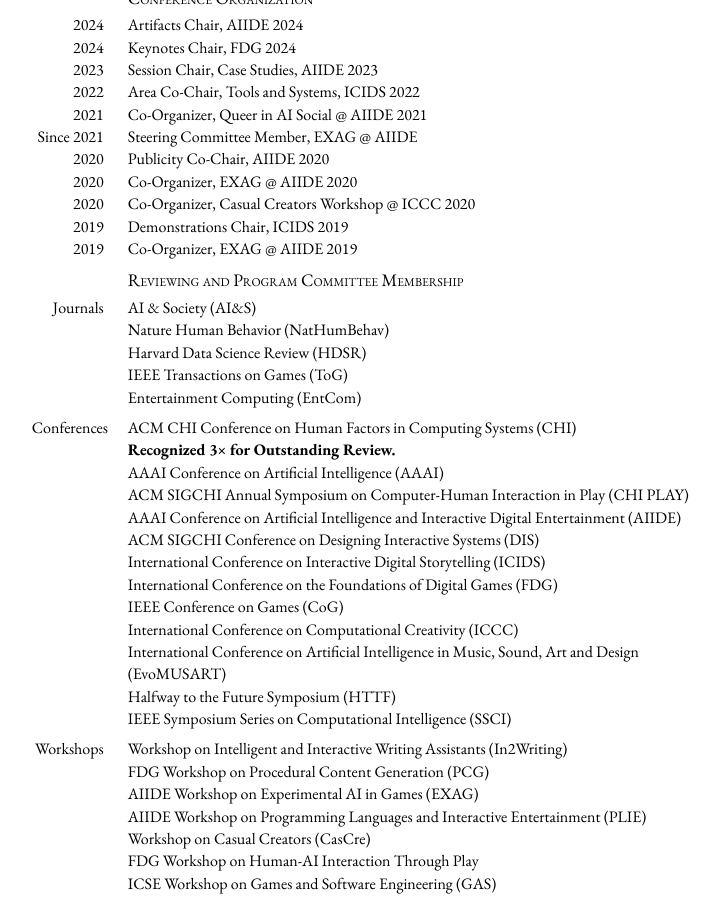
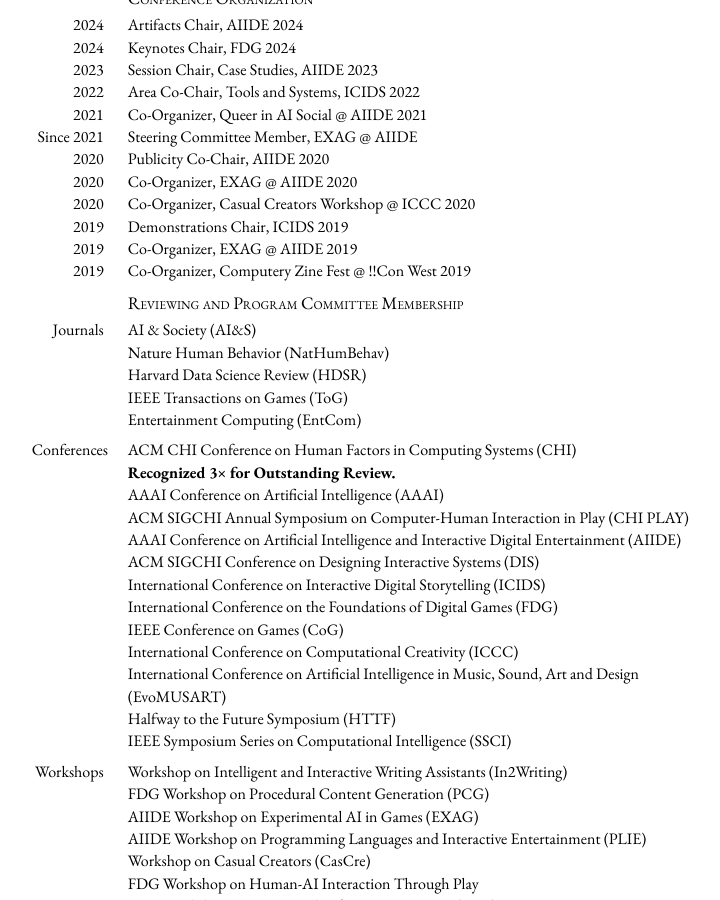
Before and after one commit to mkremins/mkremins.github.io, a Jekyll site: the page built from cv/index.html, in a window 1280 px wide and 900 px high, scrolled down 10754 px. Shown: the whole window, without its empty margins (255-975 px from the left). Built offline with Jekyll 4.4.1, drawn with Linux system fonts in a browser that asks for light colours.

Commit message:
Add CZF organizing

```diff
--- a/cv/index.html
+++ b/cv/index.html
@@ -481,6 +481,10 @@ layout: null
           <div class="dated-date">2019</div>
           <div class="dated-content">Co-Organizer, EXAG @ AIIDE 2019</div>
         </div>
+        <div class="dated-entry">
+          <div class="dated-date">2019</div>
+          <div class="dated-content">Co-Organizer, Computery Zine Fest @ !!Con West 2019</div>
+        </div>
       </div>
       <h3>Reviewing and Program Committee Membership</h3>
       <div class="oneline-entries">
```
